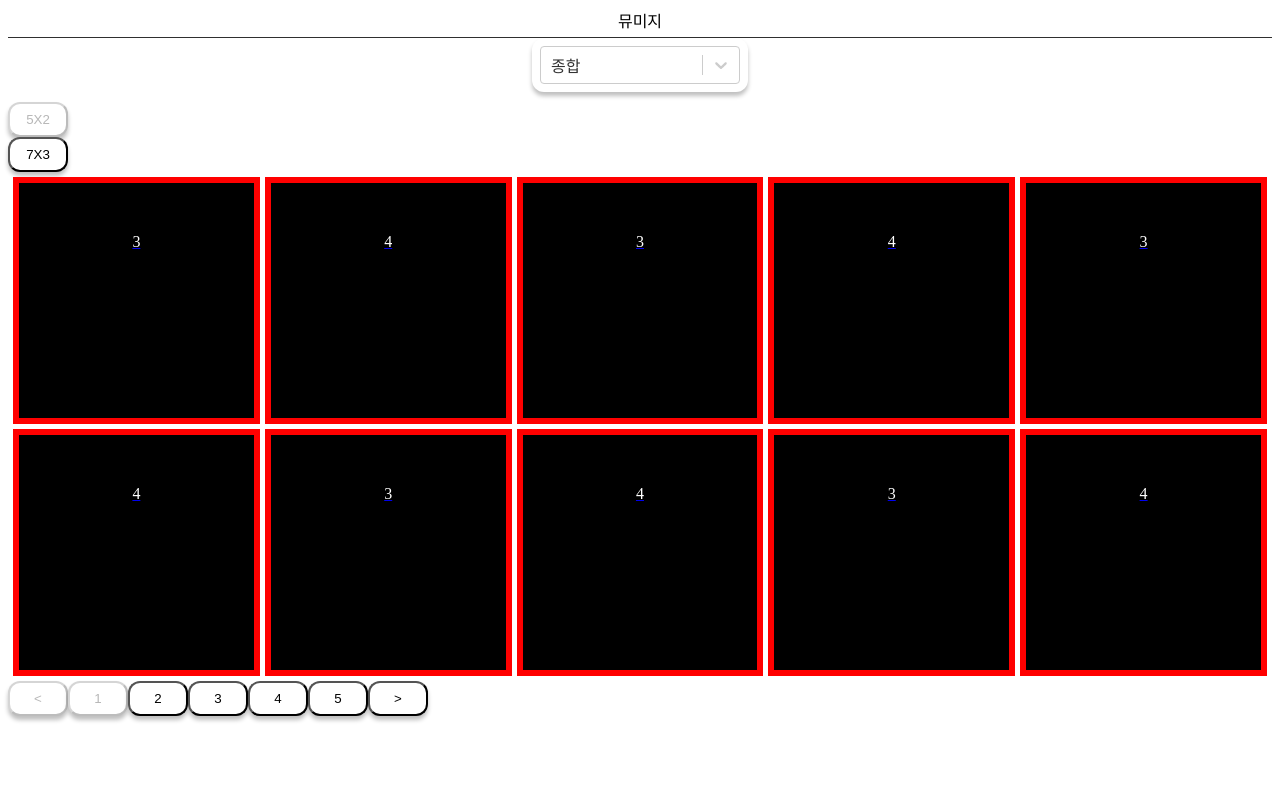
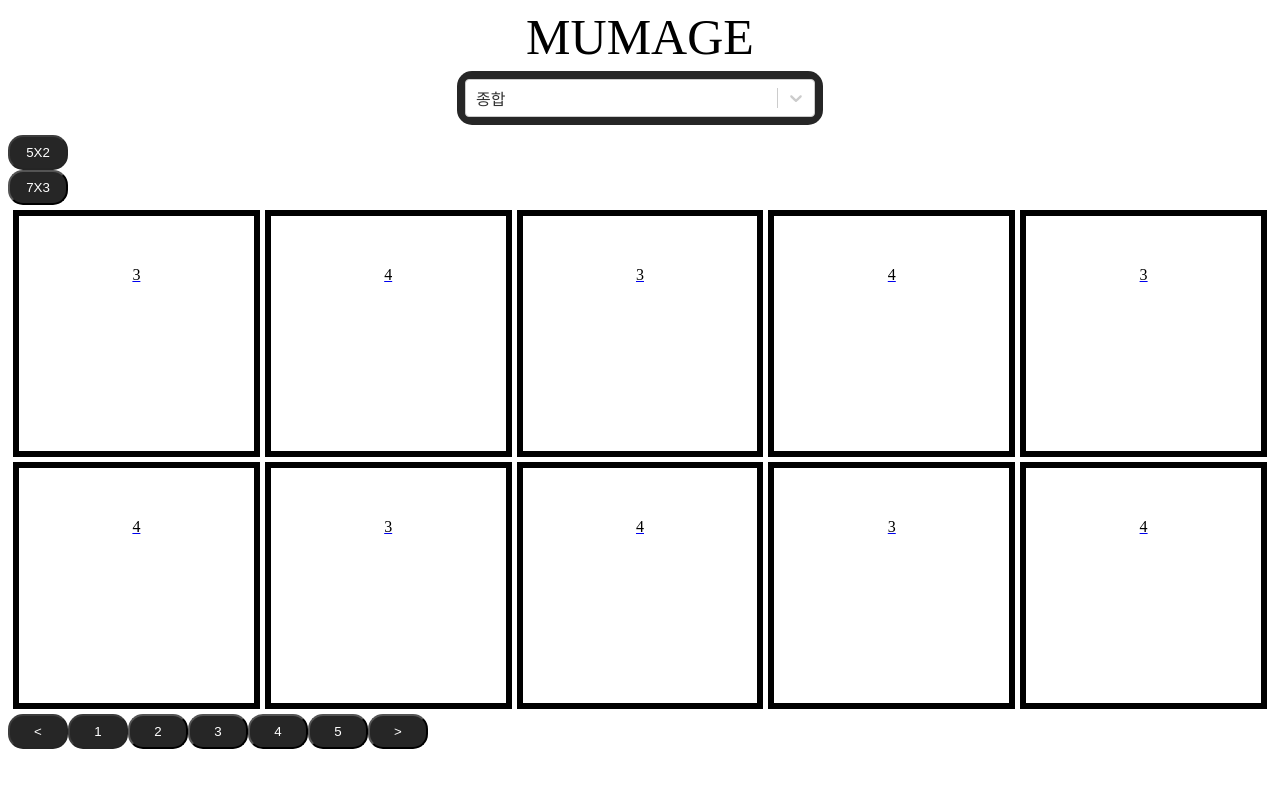
Before and after one commit to MrMirror21/mumage-frontend, a React (Create React App) app: page /Explore in a window 1280 px wide. Shown: the top 788 px of the page. Built offline with nearby package versions, Linux system fonts and the light colour scheme.

Commit message:
style: 형준님 style 적용

```diff
--- a/src/components/Icon.js
+++ b/src/components/Icon.js
@@ -4,7 +4,7 @@
 const Icon = () => {
   return (
     <IconDiv>
-      <div>뮤미지</div>
+      <div>MUMAGE</div>
     </IconDiv>
   )
 }
@@ -12,7 +12,7 @@
 export default Icon
 
 const IconDiv = styled.div`
-  text-align : center ;
-  border-bottom : 1px solid rgb(47, 47, 47);
+  text-align : center;
+  font-size : 50px;
   padding-bottom : 5px;
 `;
--- a/src/components/Section.js
+++ b/src/components/Section.js
@@ -12,11 +12,11 @@
 `;
 
 const GridItem = styled.div`
-  background-color: black;
-  color: white;
+  background-color: white;
+  color : black;
   padding: 50px;
   text-align: center;
-  border: 6px solid red;
+  border: 6px solid black;
   aspect-ratio: 1 / 1;
 `;
 
@@ -24,10 +24,10 @@
   padding-top : 7px;
   width: 60px;
   padding: 8px;
-  border-radius: 12px;
-  background-color: #ffffff;
+  border-radius: 15px;
+  background-color: #262626;
+  color: white;
   align-self: center;
-  box-shadow: 0px 4px 4px rgba(0, 0, 0, 0.25);
   cursor: pointer;
 `;
 
--- a/src/components/SelectBox.js
+++ b/src/components/SelectBox.js
@@ -33,11 +33,10 @@
 
 const StyledSelectBox = styled.div`
   padding-top : 7px;
-  width: 200px;
+  width: 350px;
   padding: 8px;
-  border-radius: 12px;
-  background-color: #ffffff;
+  border-radius: 15px;
+  background-color: #262626;
   align-self: center;
-  box-shadow: 0px 4px 4px rgba(0, 0, 0, 0.25);
   cursor: pointer;
 `;
```
